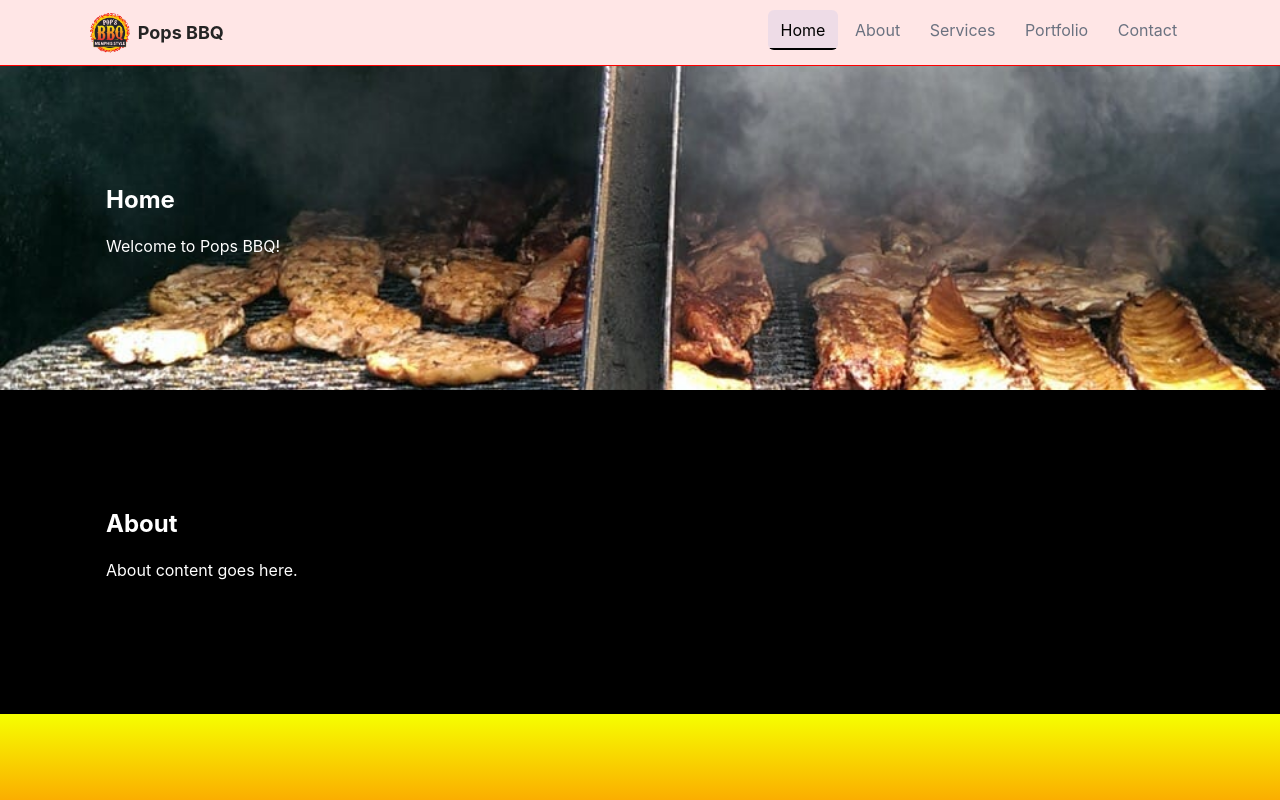
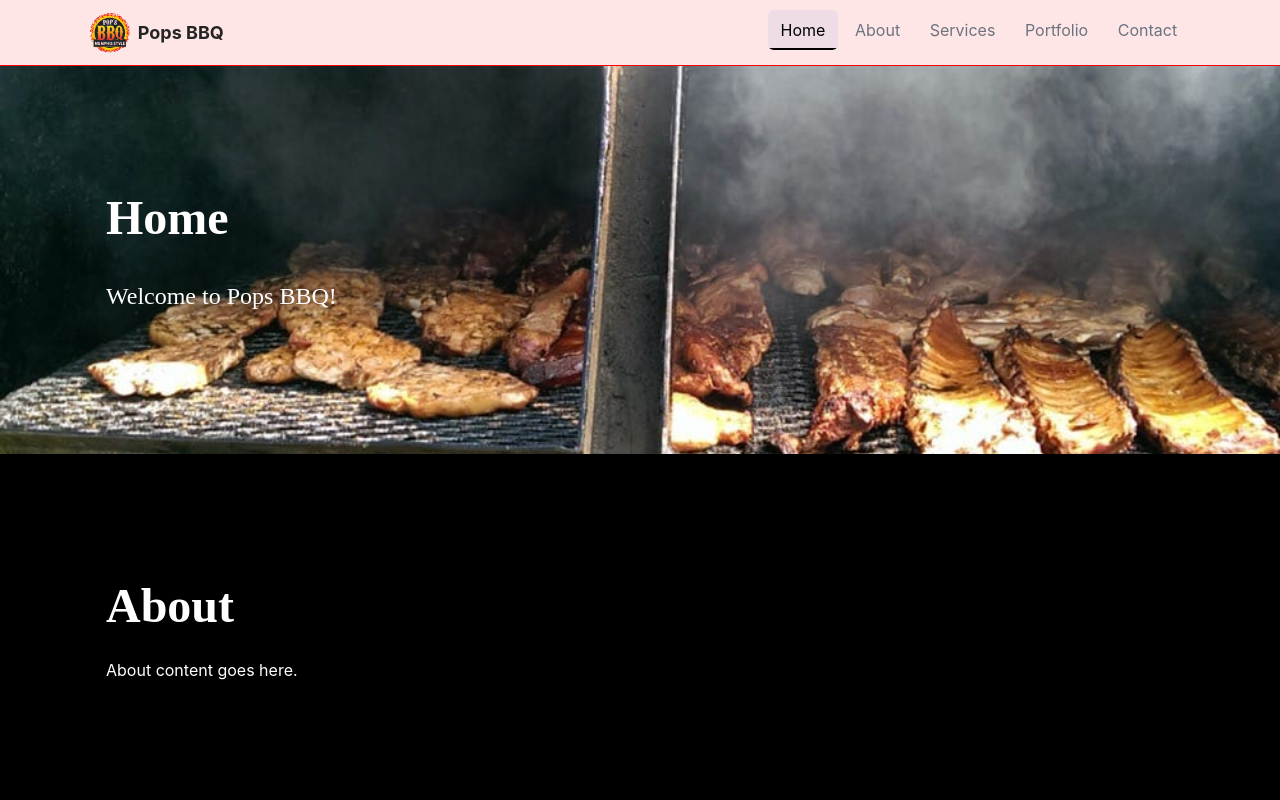
Before and after one commit to stockbae/pops-bbq, a React (Vite) app in the folder client/: page / in a window 1280 px wide. Shown: the top 800 px of the page. Built offline with nearby package versions, Linux system fonts and the light colour scheme; no server answers; a web font is replaced by a local one.

Commit message:
added google font

```diff
--- a/client/src/App.css
+++ b/client/src/App.css
@@ -1,3 +1,11 @@
+@import url('https://fonts.googleapis.com/css2?family=Rye&display=swap');
+
+.rye-regular {
+  font-family: "Rye", serif;
+  font-weight: 400;
+  font-style: normal;
+}
+
 
 :root {
   --bg: #fa0707;
@@ -13,6 +21,21 @@
   background-size: cover;
   background-position: center;
   background-repeat: no-repeat;
+}
+
+#home p{
+  font-family: "Rye", serif;
+  font-size: 1.5rem;
+}
+
+h1{
+  font-family: "Rye", serif;
+  font-size: 3rem;
+}
+
+h2{
+  font-family: "Rye", serif;
+  font-size: 3rem;
 }
 
 
```
